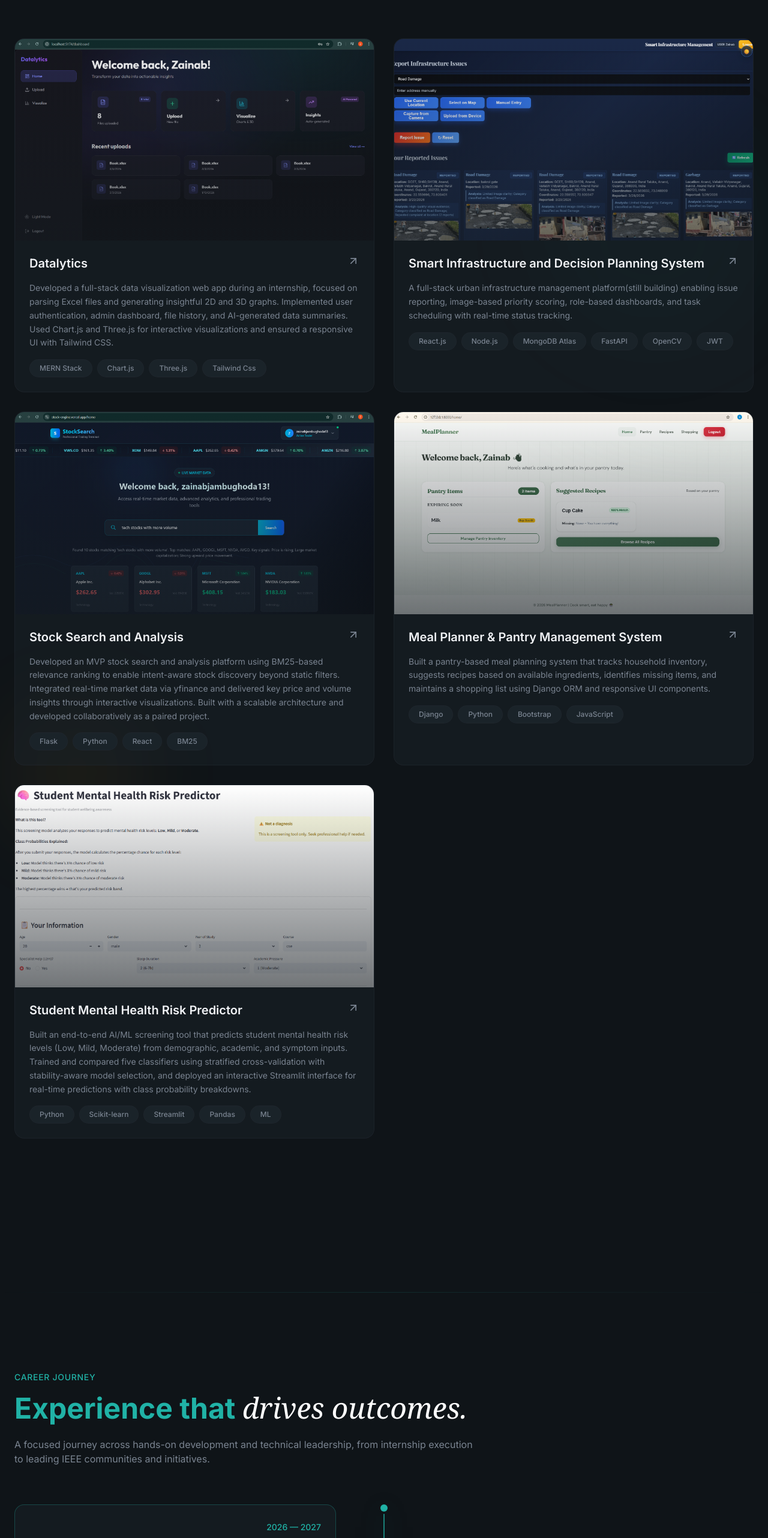
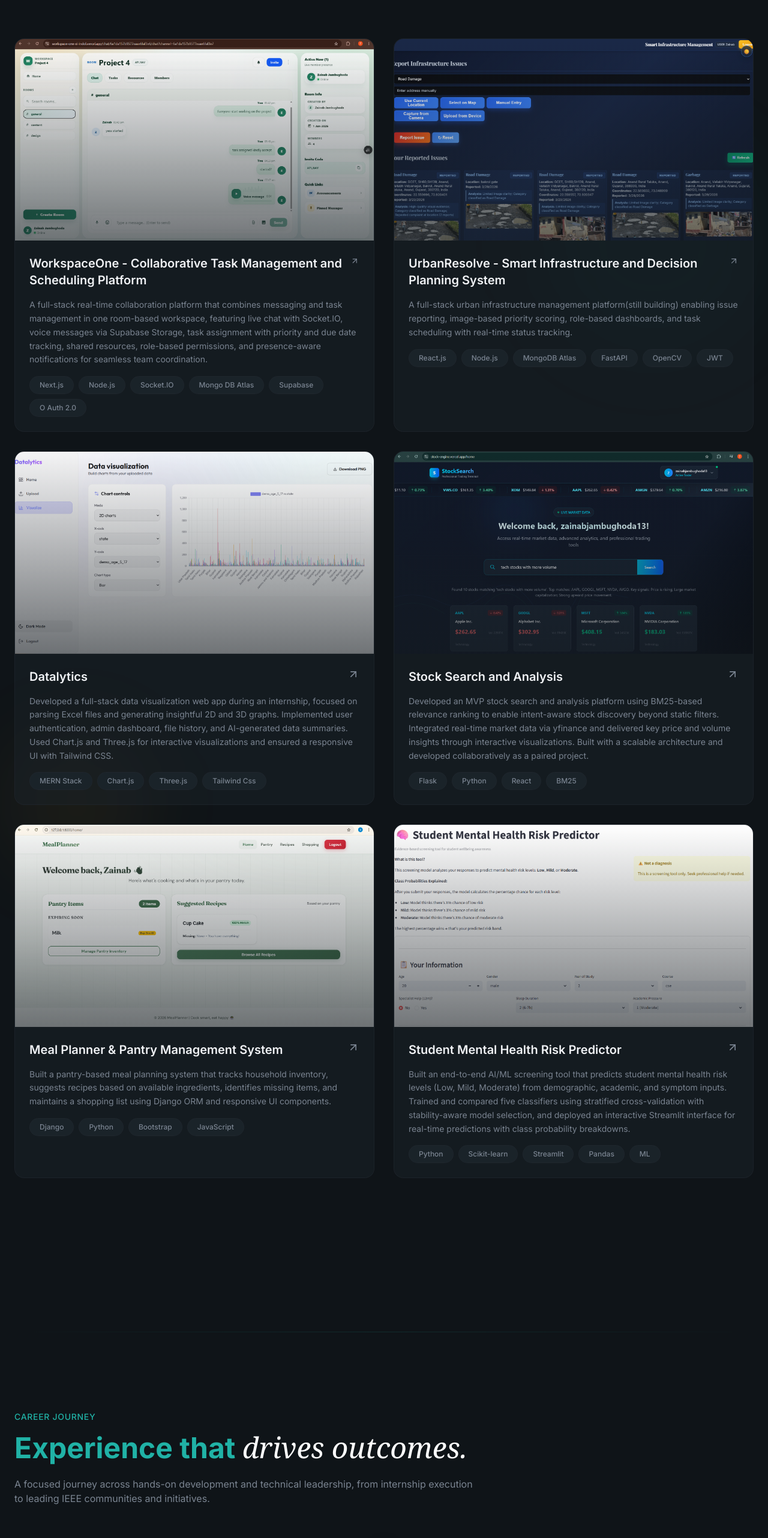
Before and after one commit to zainab1305/Portfolio, a React (Vite) app: page / in a window 1280 px wide. Shown: the part 3897-6461 px from the top of the page at 60% size. Built offline with nearby package versions, Linux system fonts and the light colour scheme; a web font is replaced by a local one.

Commit message:
Experiance + project updates

```diff
--- a/src/sections/Experience.jsx
+++ b/src/sections/Experience.jsx
@@ -1,6 +1,15 @@
 import ScrollReveal from "../components/ScrollReveal";
 
 const experiences = [
+   {
+    period: "May 2026",
+    role: "Product Engineer and Design Intern",
+    company: "AURXON",
+    description:
+      "Contributed to live product engineering across two initiatives — optimizing the AURXON website UI and building RAAP, an AI-powered resume intelligence platform. Worked on semantic NLP pipelines, evidence-based skill scoring, PDF extraction, and frontend integration across a full-stack system.",
+    technologies: ["Python", "FastAPI", "Next.js", "Node.js", "NLP", "React.js", "all-MiniLM-L6-v2", "GLiNER"],
+    current: false,
+  },
   {
     period: "2026 — 2027",
     role: "Chairperson",
--- a/src/sections/Projects.jsx
+++ b/src/sections/Projects.jsx
@@ -3,6 +3,24 @@ import AnimatedBorderButton from "../components/AnimatedBorderButton";
 import ScrollReveal from "../components/ScrollReveal";
 
 const projects = [
+    {
+    title: "WorkspaceOne - Collaborative Task Management and Scheduling Platform",
+    description:
+      "A full-stack real-time collaboration platform that combines messaging and task management in one room-based workspace, featuring live chat with Socket.IO, voice messages via Supabase Storage, task assignment with priority and due date tracking, shared resources, role-based permissions, and presence-aware notifications for seamless team coordination.",
+    image: "/6.png",
+    tags: ["Next.js", "Node.js", "Socket.IO", "Mongo DB Atlas", "Supabase", "O Auth 2.0"],
+    link: "https://workspace-one-xi-indol.vercel.app",
+    github: "https://github.com/zainab1305/WorkspaceOne",
+  },
+    {
+    title: "UrbanResolve - Smart Infrastructure and Decision Planning System",
+    description:
+      "A full-stack urban infrastructure management platform(still building) enabling issue reporting, image-based priority scoring, role-based dashboards, and task scheduling with real-time status tracking.",
+    image: "/3.png",
+    tags: ["React.js", "Node.js", "MongoDB Atlas", "FastAPI", "OpenCV", "JWT"],
+    link: "https://github.com/zainab1305/Smart-Infra",
+    github: "https://github.com/zainab1305/Smart-Infra",
+  },
   {
     title: "Datalytics",
     description:
@@ -11,15 +29,6 @@ const projects = [
     tags: ["MERN Stack", "Chart.js", "Three.js", "Tailwind Css"],
     link: "https://github.com/zainab1305/Datalytics",
     github: "https://github.com/zainab1305/Datalytics",
-  },
-  {
-    title: "Smart Infrastructure and Decision Planning System",
-    description:
-      "A full-stack urban infrastructure management platform(still building) enabling issue reporting, image-based priority scoring, role-based dashboards, and task scheduling with real-time status tracking.",
-    image: "/3.png",
-    tags: ["React.js", "Node.js", "MongoDB Atlas", "FastAPI", "OpenCV", "JWT"],
-    link: "https://github.com/zainab1305/Smart-Infra",
-    github: "https://github.com/zainab1305/Smart-Infra",
   },
   {
     title: "Stock Search and Analysis",
```
Also changed, not shown: public/1.png, public/6.png (added).
